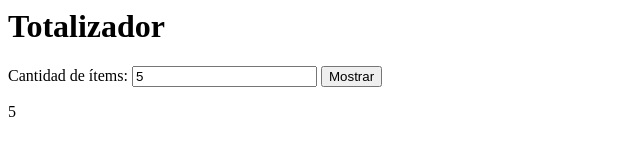
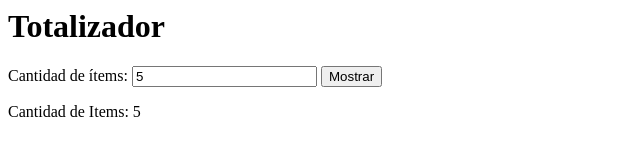
Before and after one commit to reneddc/Totalizador, a website built with Parcel: page index.html in a window 1280 px wide. Both pictures are taken after typing "5" into the empty fields and a click on the input "Mostrar". Shown: the whole page, without its empty margins (0-640 px from the left). Built offline with nearby package versions, Linux system fonts and the light colour scheme.

Commit message:
Funcion 1

```diff
--- a/package.json
+++ b/package.json
@@ -26,5 +26,6 @@
   "bugs": {
     "url": "https://github.com/reneddc/Totalizador/issues"
   },
-  "homepage": "https://github.com/reneddc/Totalizador#readme"
+  "homepage": "https://github.com/reneddc/Totalizador#readme",
+  "main": "index.js"
 }
--- a/src/presenter.js
+++ b/src/presenter.js
@@ -5,5 +5,5 @@ const cantidadItemsDiv = document.querySelector("#cantidad-items-div");
 form.addEventListener("submit", (event) => {
   event.preventDefault();
 
-  cantidadItemsDiv.innerHTML = "<p>" + cantidadItems.value + "</p>";
+  cantidadItemsDiv.innerHTML = "<p>Cantidad de Items: " + cantidadItems.value + "</p>";
 });
```
Also changed, not shown: index.html (line endings or trailing spaces), 1 other file.
